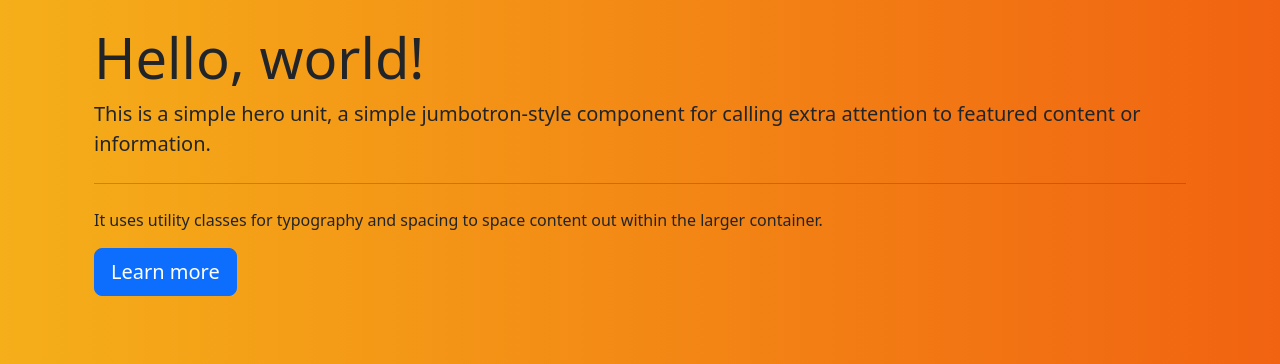
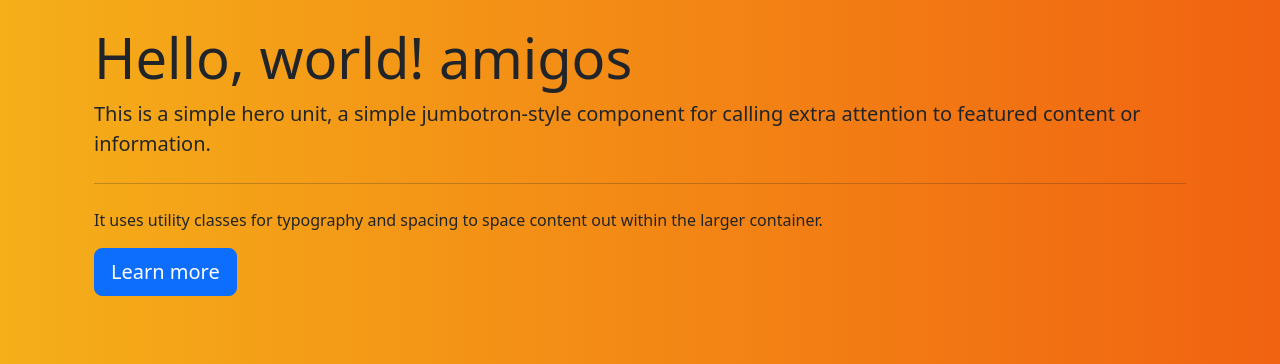
Before and after one commit to makotoshishio1980/Web_Python_gunicorn, a Flask app: page / in a window 1280 px wide. Shown: the part 56-420 px from the top of the page. Run offline with Flask 3, Linux system fonts and the light colour scheme.

Commit message:
agregue amigo

```diff
--- a/templates/home.html
+++ b/templates/home.html
@@ -2,7 +2,7 @@
 
 {% block content%}
 <div class="jumbotron">
-    <h1 class="display-4">Hello, world!</h1>
+    <h1 class="display-4">Hello, world! amigos</h1>
     <p class="lead">This is a simple hero unit, a simple jumbotron-style component for calling extra attention to
         featured content or information.</p>
     <hr class="my-4">
```
